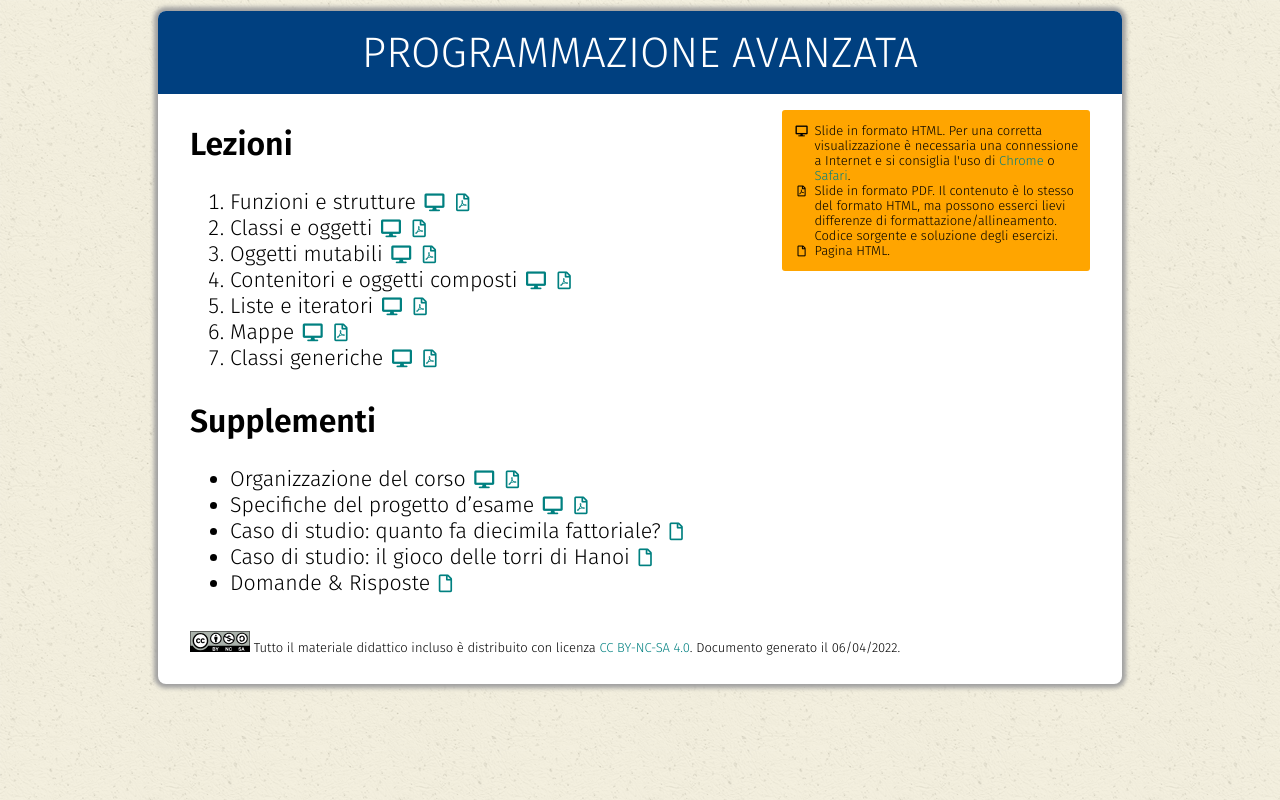
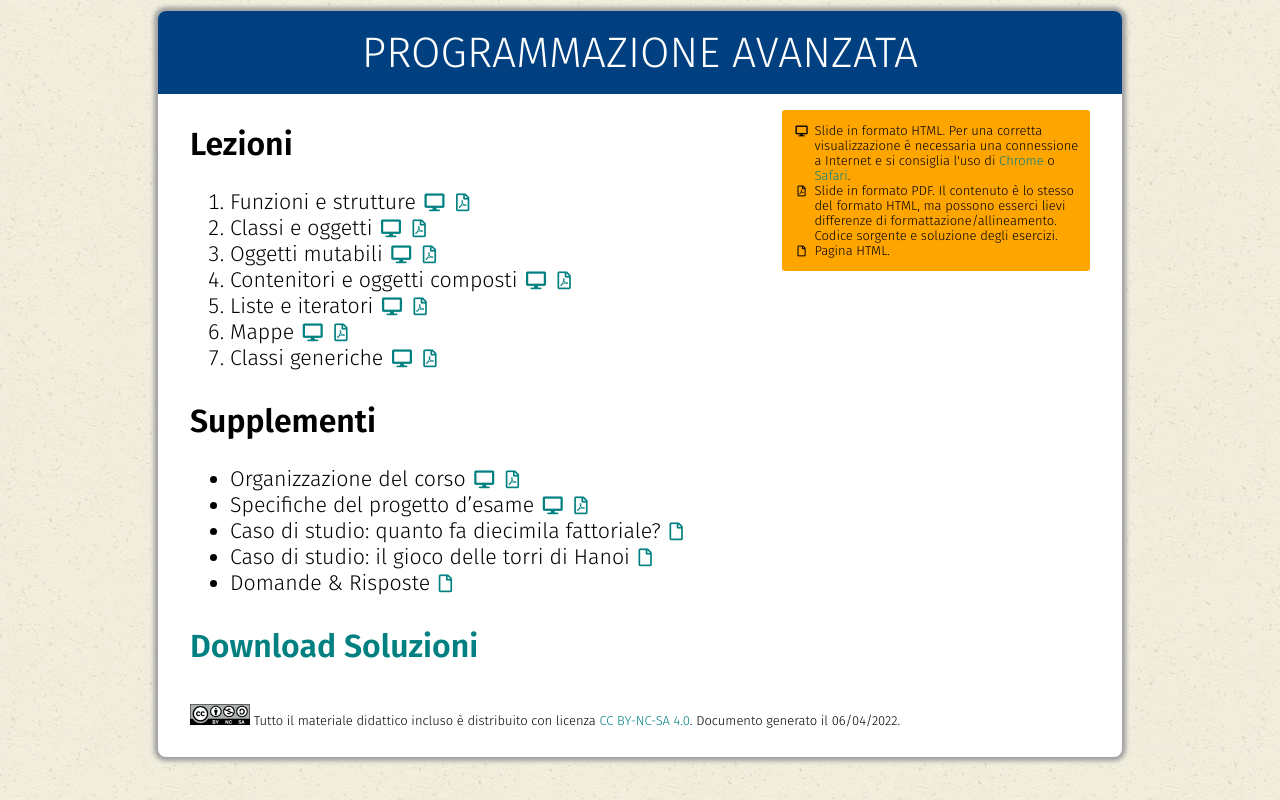
Before and after one commit to pecciolidavide/pecciolidavide.github.io, a plain HTML site: page index.html in a window 1280 px wide. Drawn offline with nearby package versions, Linux system fonts and the light colour scheme.

Commit message:
Update index.html

```diff
--- a/index.html
+++ b/index.html
@@ -155,6 +155,8 @@
 <a href="qa.html"><i class="far fa-file"></i></a></li>
 </ul>
 
+<h2><a href="assets/code.zip">Download Soluzioni</a></h2>
+
 <div class="footer">
   <p><img class="license-icon" src="assets/images/by-nc-sa.svg" width="60px" /> Tutto il materiale didattico incluso è distribuito con licenza
 <a href="https://creativecommons.org/licenses/by-nc-sa/4.0/deed.it">CC BY-NC-SA
```
